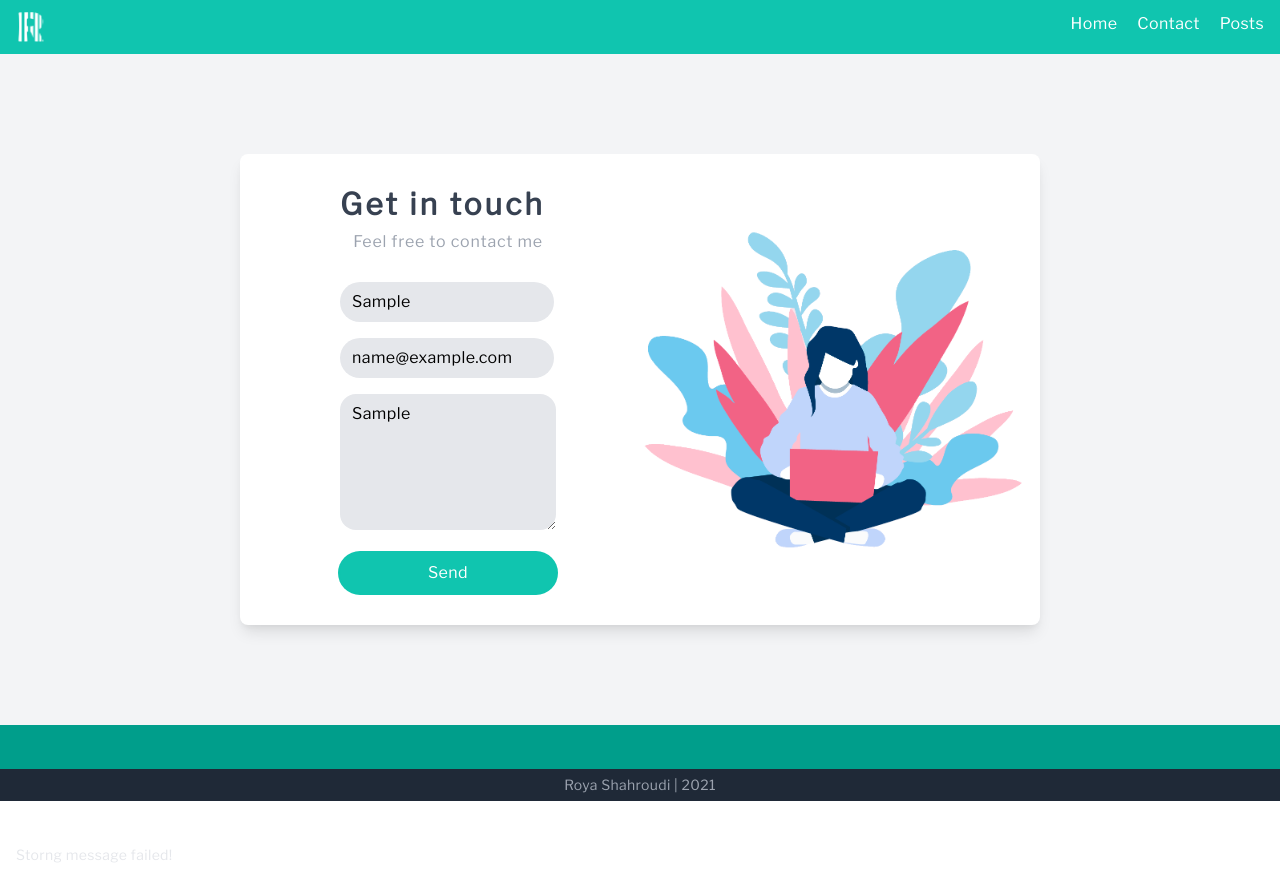
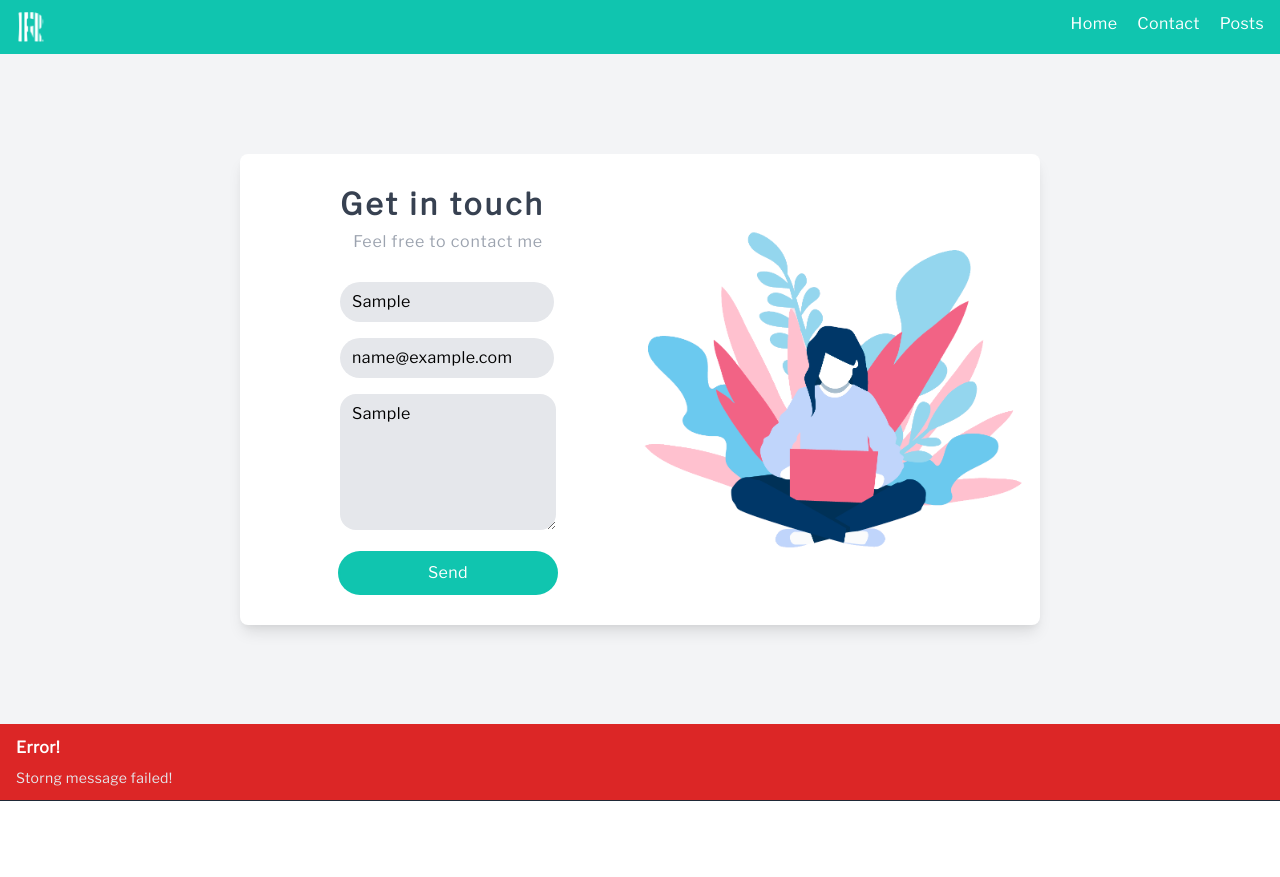
Before and after one commit to RoyaShahroudi/Personal-Website, a Next.js app: page /contact in a window 1280 px wide. Both pictures are taken after typing "Sample", "name@example.com", "Sample" into the empty fields and a click on the button "Send". After the commit the page ends 801 px from the top, so only its background shows below. Built offline with nearby package versions, Linux system fonts and the light colour scheme; no server answers; the database is empty; some icons are missing; a web font is replaced by a local one.

Commit message:
style: add style to notifications

```diff
--- a/styles/tailwind.css
+++ b/styles/tailwind.css
@@ -10,4 +10,20 @@
   .main-nav-li {
     @apply ml-5 text-center text-white hover:text-gray-300 transition duration-100;
   }
+  ,
+  .notification {
+    @apply fixed bottom-0 w-full;
+  }
+  ,
+  .pending {
+    @apply bg-primary;
+  }
+  ,
+  .error {
+    @apply bg-red-600;
+  }
+  ,
+  .success {
+    @apply bg-green-700;
+  }
 }
```
